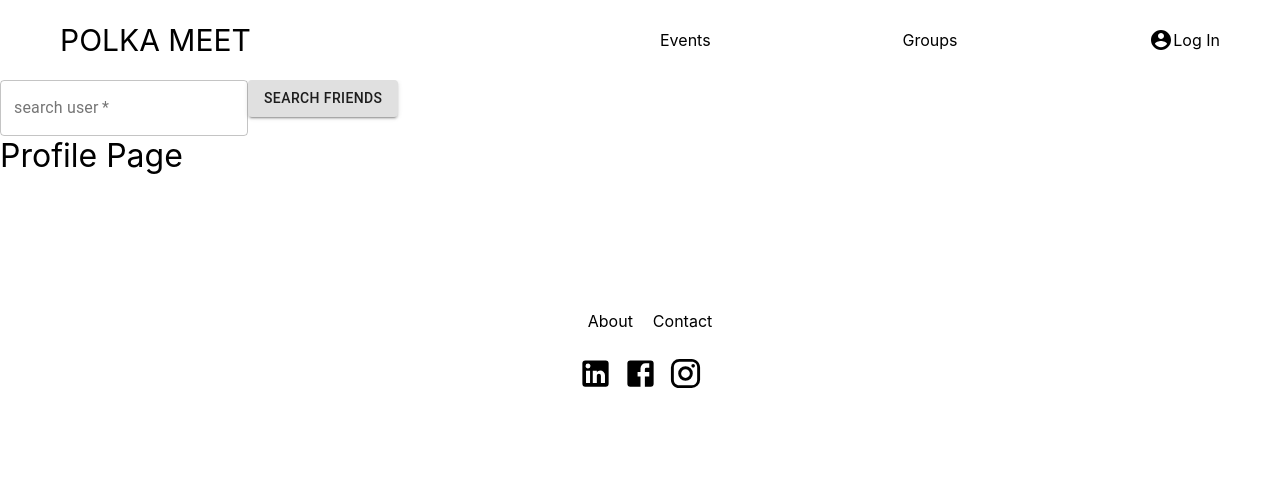
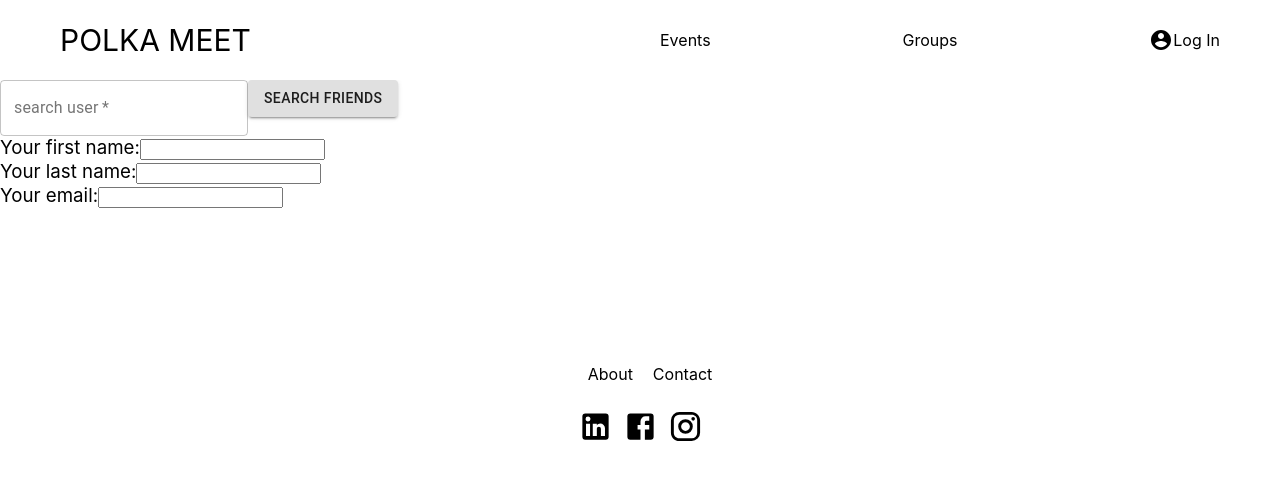
Before and after one commit to hagenek/polka, a React (Create React App) app in the folder frontend/: page /profile in a window 1280 px wide. Shown: the top 480 px of the page. Built offline with nearby package versions, Linux system fonts and the light colour scheme; no server answers.

Commit message:
added profile page where you can see your own info

```diff
--- a/frontend/src/App.js
+++ b/frontend/src/App.js
@@ -42,7 +42,7 @@ function App() {
           {/* <Register /> */}
           <Route exact path="/login" render={() => <Login setUserId={setUserId} />} />
           <Route exact path="/register" component={Register} />
-          <Route exact path="/profile" component={Profile} />
+          <Route exact path="/profile" render={() => <Profile userId={userId} />}/>
           <Route exact path="/people" component={People} />
           <Route exact path="/groups" component={Groups} />
           <Route exact path="/events" component={Events} />
--- a/frontend/src/components/People/Person.js
+++ b/frontend/src/components/People/Person.js
@@ -13,6 +13,9 @@ import "./Person.css"
 
 /* eslint-disable react/prop-types */
 function Person({ User }) {
+
+  console.log(User);
+
   return (
     <li className="person">
       <div className="userinfo">
--- a/frontend/src/components/Profile/Profile.js
+++ b/frontend/src/components/Profile/Profile.js
@@ -1,9 +1,34 @@
-import React from "react"
+import React, { useState, useEffect } from "react"
+import backend from '../../api'
+import Button from '@material-ui/core/Button'
 
-const Profile = () => {
+const Profile = ({userId}) => {
+
+  const [userData, setUserData] = useState({})
+
+  useEffect(() => {
+    const getUser= async () => {
+      const res = await backend.get(`api/user/${userId}`)
+      console.log(res.data)
+      setUserData(res.data)
+    }
+    getUser()
+  }, [])
+
   return (
     <div>
-      <h1>Profile Page</h1>
+      <form type="submit">
+      <h3> Your first name:
+        <input type="text" value={userData.firstName}></input>
+      </h3>
+      <h3> Your last name:
+        <input type="text" value={userData.lastName}></input>
+      </h3>
+      <h3> Your email:
+        <input type="text" value={userData.email}></input>
+      </h3>
+      <Button />
+      </form>
     </div>
   )
 }
```
Also changed, not shown: 2 other files (tests, documents, lock files or other folders).
